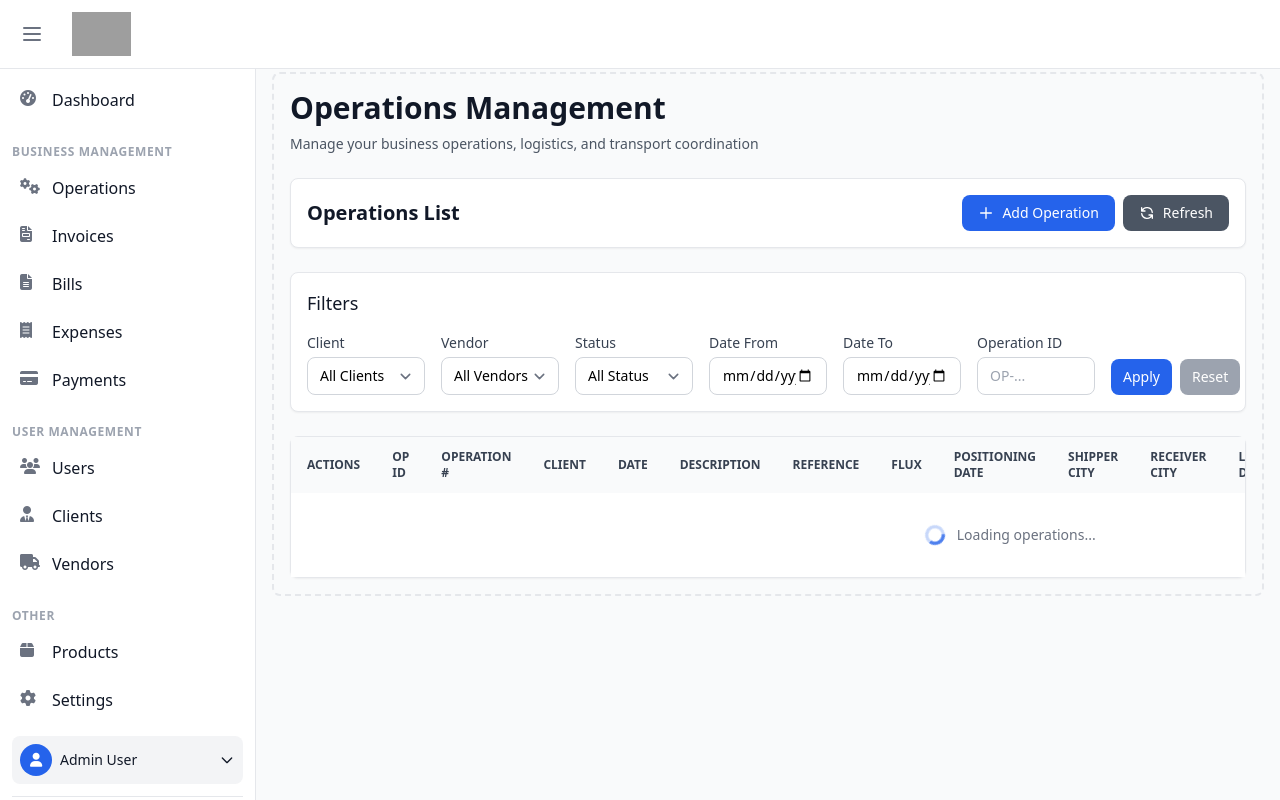
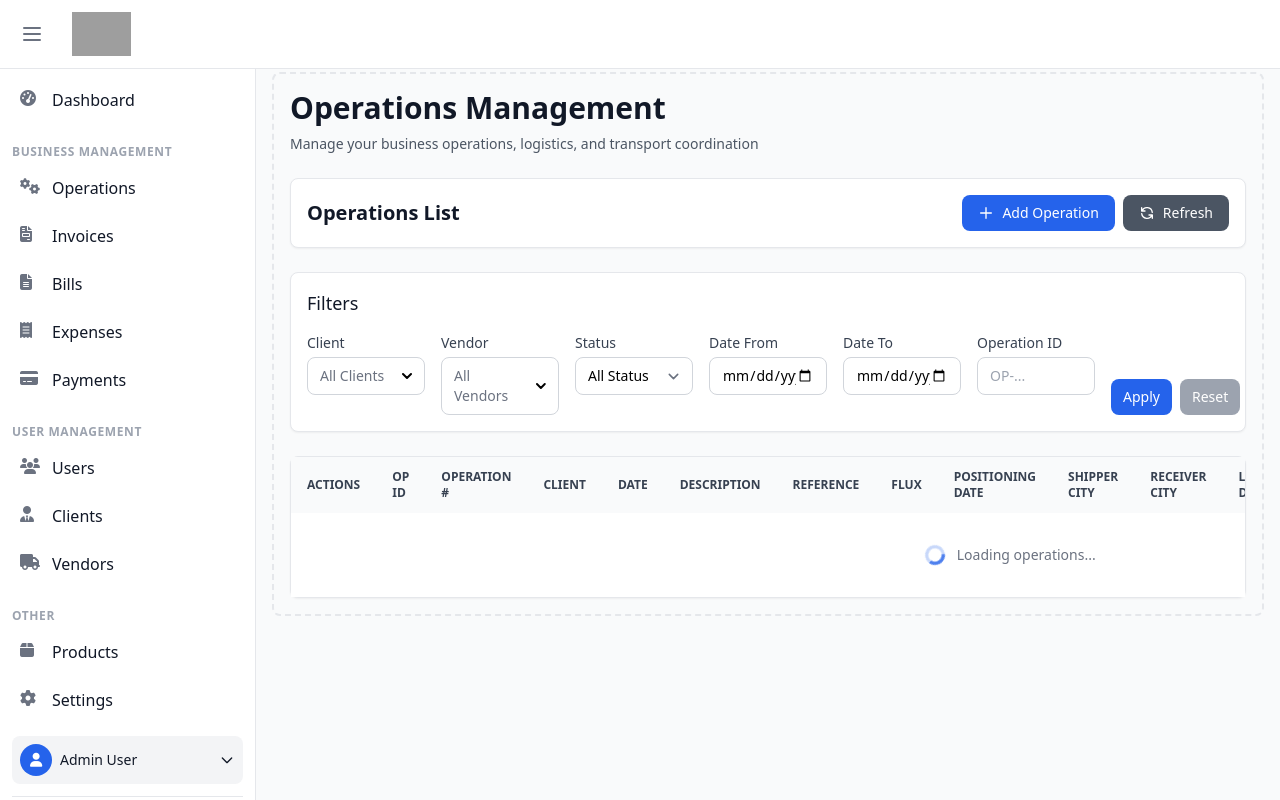
Before and after one commit to AntiDoteMA/logistics-manager-web, a Python web app: template templates/operations.html in a window 1280 px wide. Run offline with Jinja, Linux system fonts and the light colour scheme; the template is opened without the code that fills it, so the values that code supplies are empty; some libraries are stand-ins or nearby versions; grey boxes are pictures that could not be loaded.

Commit message:
Enhance filters section with dropdowns for client and vendor selection

```diff
--- a/templates/operations.html
+++ b/templates/operations.html
@@ -33,19 +33,74 @@
 <!-- Filters Section -->
 <div class="bg-white dark:bg-gray-800 rounded-lg shadow-sm border border-gray-200 dark:border-gray-700 mb-6">
     <div class="p-4">
-        <h3 class="text-lg font-medium text-gray-900 dark:text-white mb-4">Filters</h3>        <div class="grid grid-cols-1 md:grid-cols-2 lg:grid-cols-4 xl:grid-cols-7 gap-4">            <div>
+        <h3 class="text-lg font-medium text-gray-900 dark:text-white mb-4">Filters</h3>        <!-- Client Selection -->
+            <div class="grid grid-cols-1 md:grid-cols-2 lg:grid-cols-4 xl:grid-cols-7 gap-4">
+            <div>
                 <label for="clientFilter" class="block text-sm font-medium text-gray-700 dark:text-gray-300 mb-1">Client</label>
-                <select id="clientFilter" class="w-full px-3 py-2 border border-gray-300 rounded-lg text-sm focus:ring-2 focus:ring-blue-500 focus:border-blue-500 dark:bg-gray-700 dark:border-gray-600 dark:text-white dark:focus:ring-blue-500">
-                    <option value="">All Clients</option>
-                    <!-- Client options will be populated by JavaScript -->
-                </select>
-            </div>
-            <div>
+                <div class="relative">
+                    <!-- Dropdown Button -->
+                    <button id="clientFilterDropdownButton" class="w-full px-3 py-2 border border-gray-300 rounded-lg text-sm focus:ring-2 focus:ring-blue-500 focus:border-blue-500 dark:bg-gray-700 dark:border-gray-600 dark:text-white bg-white text-left flex items-center justify-between client-filter-dropdown-button" type="button">
+                        <span id="clientFilterDropdownButtonText" class="text-gray-500">All Clients</span>
+                        <svg class="w-2.5 h-2.5 ml-2.5" aria-hidden="true" xmlns="http://www.w3.org/2000/svg" fill="none" viewBox="0 0 10 6">
+                            <path stroke="currentColor" stroke-linecap="round" stroke-linejoin="round" stroke-width="2" d="m1 1 4 4 4-4"/>
+                        </svg>
+                    </button>
+
+                    <!-- Hidden input to store the selected client -->
+                    <input type="hidden" id="clientFilter" name="client_filter">
+
+                    <!-- Dropdown menu -->
+                    <div id="clientFilterDropdown" class="client-filter-dropdown-menu hidden">
+                        <div class="p-3">
+                            <label for="clientFilterSearchInput" class="sr-only">Search</label>
+                            <div class="relative">
+                                <div class="absolute inset-y-0 left-0 flex items-center pl-3 pointer-events-none">
+                                    <svg class="w-4 h-4 text-gray-500 dark:text-gray-400" aria-hidden="true" xmlns="http://www.w3.org/2000/svg" fill="none" viewBox="0 0 20 20">
+                                        <path stroke="currentColor" stroke-linecap="round" stroke-linejoin="round" stroke-width="2" d="m19 19-4-4m0-7A7 7 0 1 1 1 8a7 7 0 0 1 14 0Z"/>
+                                    </svg>
+                                </div>
+                                <input type="text" id="clientFilterSearchInput" class="block w-full p-2 pl-10 text-sm text-gray-900 border border-gray-300 rounded-lg bg-gray-50 focus:ring-blue-500 focus:border-blue-500 dark:bg-gray-600 dark:border-gray-500 dark:placeholder-gray-400 dark:text-white dark:focus:ring-blue-500 dark:focus:border-blue-500" placeholder="Search clients...">
+                            </div>
+                        </div>
+                        <ul id="clientFilterDropdownList" class="max-h-48 px-3 pb-3 overflow-y-auto text-sm text-gray-700 dark:text-gray-200">
+                            <!-- Client options will be populated via JavaScript -->
+                            <li class="text-center py-2 text-gray-500 dark:text-gray-400">Loading clients...</li>
+                        </ul>
+                    </div>
+                </div>
+            </div>            <div>
                 <label for="vendorFilter" class="block text-sm font-medium text-gray-700 dark:text-gray-300 mb-1">Vendor</label>
-                <select id="vendorFilter" class="w-full px-3 py-2 border border-gray-300 rounded-lg text-sm focus:ring-2 focus:ring-blue-500 focus:border-blue-500 dark:bg-gray-700 dark:border-gray-600 dark:text-white dark:focus:ring-blue-500">
-                    <option value="">All Vendors</option>
-                    <!-- Vendor options will be populated by JavaScript -->
-                </select>
+                <div class="relative">
+                    <!-- Dropdown Button -->
+                    <button id="vendorFilterDropdownButton" class="w-full px-3 py-2 border border-gray-300 rounded-lg text-sm focus:ring-2 focus:ring-blue-500 focus:border-blue-500 dark:bg-gray-700 dark:border-gray-600 dark:text-white bg-white text-left flex items-center justify-between vendor-filter-dropdown-button" type="button">
+                        <span id="vendorFilterDropdownButtonText" class="text-gray-500">All Vendors</span>
+                        <svg class="w-2.5 h-2.5 ml-2.5" aria-hidden="true" xmlns="http://www.w3.org/2000/svg" fill="none" viewBox="0 0 10 6">
+                            <path stroke="currentColor" stroke-linecap="round" stroke-linejoin="round" stroke-width="2" d="m1 1 4 4 4-4"/>
+                        </svg>
+                    </button>
+
+                    <!-- Hidden input to store the selected vendor -->
+                    <input type="hidden" id="vendorFilter" name="vendor_filter">
+
+                    <!-- Dropdown menu -->
+                    <div id="vendorFilterDropdown" class="vendor-filter-dropdown-menu hidden">
+                        <div class="p-3">
+                            <label for="vendorFilterSearchInput" class="sr-only">Search</label>
+                            <div class="relative">
+                                <div class="absolute inset-y-0 left-0 flex items-center pl-3 pointer-events-none">
+                                    <svg class="w-4 h-4 text-gray-500 dark:text-gray-400" aria-hidden="true" xmlns="http://www.w3.org/2000/svg" fill="none" viewBox="0 0 20 20">
+                                        <path stroke="currentColor" stroke-linecap="round" stroke-linejoin="round" stroke-width="2" d="m19 19-4-4m0-7A7 7 0 1 1 1 8a7 7 0 0 1 14 0Z"/>
+                                    </svg>
+                                </div>
+                                <input type="text" id="vendorFilterSearchInput" class="block w-full p-2 pl-10 text-sm text-gray-900 border border-gray-300 rounded-lg bg-gray-50 focus:ring-blue-500 focus:border-blue-500 dark:bg-gray-600 dark:border-gray-500 dark:placeholder-gray-400 dark:text-white dark:focus:ring-blue-500 dark:focus:border-blue-500" placeholder="Search vendors...">
+                            </div>
+                        </div>
+                        <ul id="vendorFilterDropdownList" class="max-h-48 px-3 pb-3 overflow-y-auto text-sm text-gray-700 dark:text-gray-200">
+                            <!-- Vendor options will be populated via JavaScript -->
+                            <li class="text-center py-2 text-gray-500 dark:text-gray-400">Loading vendors...</li>
+                        </ul>
+                    </div>
+                </div>
             </div>
             <div>
                 <label for="statusFilter" class="block text-sm font-medium text-gray-700 dark:text-gray-300 mb-1">Status</label>
@@ -149,7 +204,8 @@
                         <div>
                             <label for="operationNum" class="block text-sm font-medium text-gray-700 dark:text-gray-300 mb-1">Operation Number</label>
                             <input type="text" id="operationNum" name="operation_num" readonly class="w-full px-3 py-2 border border-gray-300 rounded-lg text-sm bg-gray-50 dark:bg-gray-700 dark:border-gray-600 dark:text-white" placeholder="Auto-generated">
-                        </div>                        <!-- Client Name -->
+                        </div>
+                        <!-- Client Name -->
                         <div>
                             <label for="clientName" class="block text-sm font-medium text-gray-700 dark:text-gray-300 mb-1">Client Name *</label>                            <div class="relative">
                                 <!-- Dropdown Button -->
```
